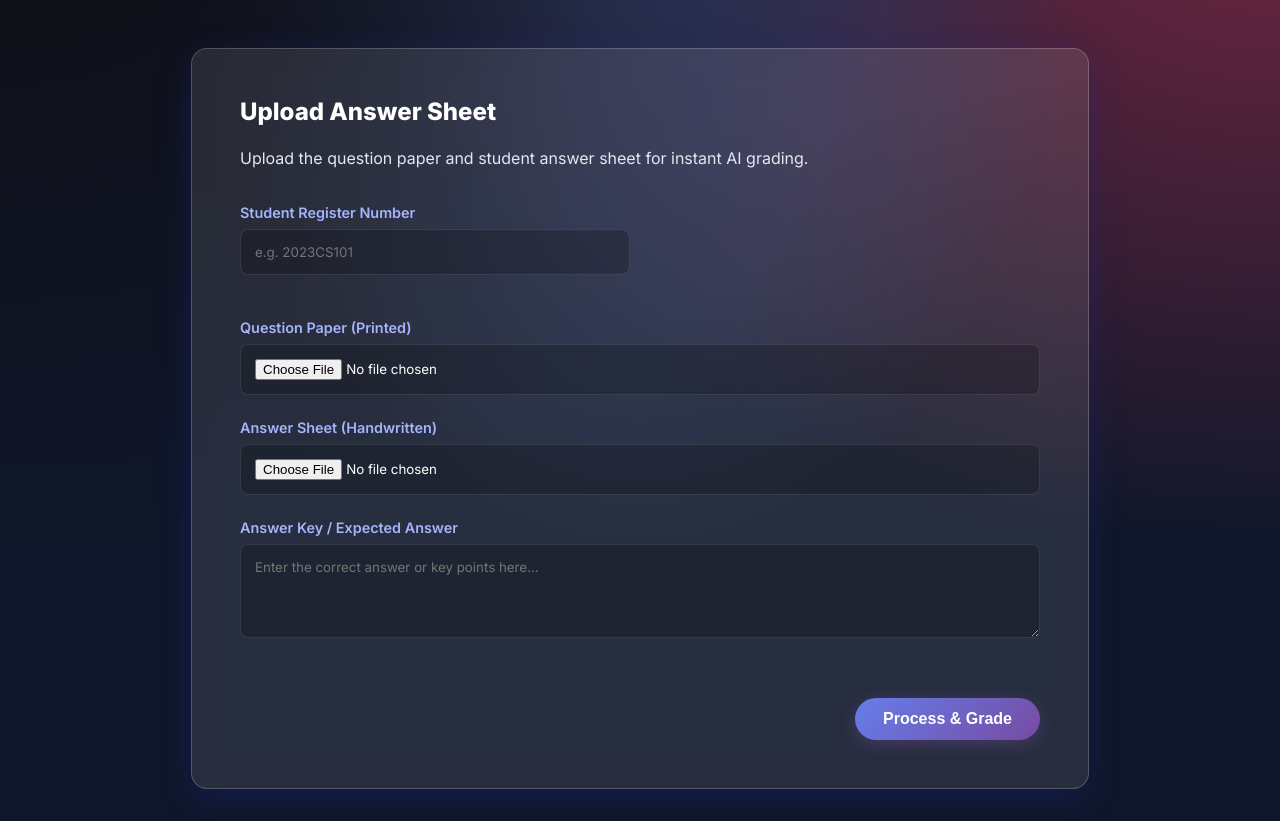
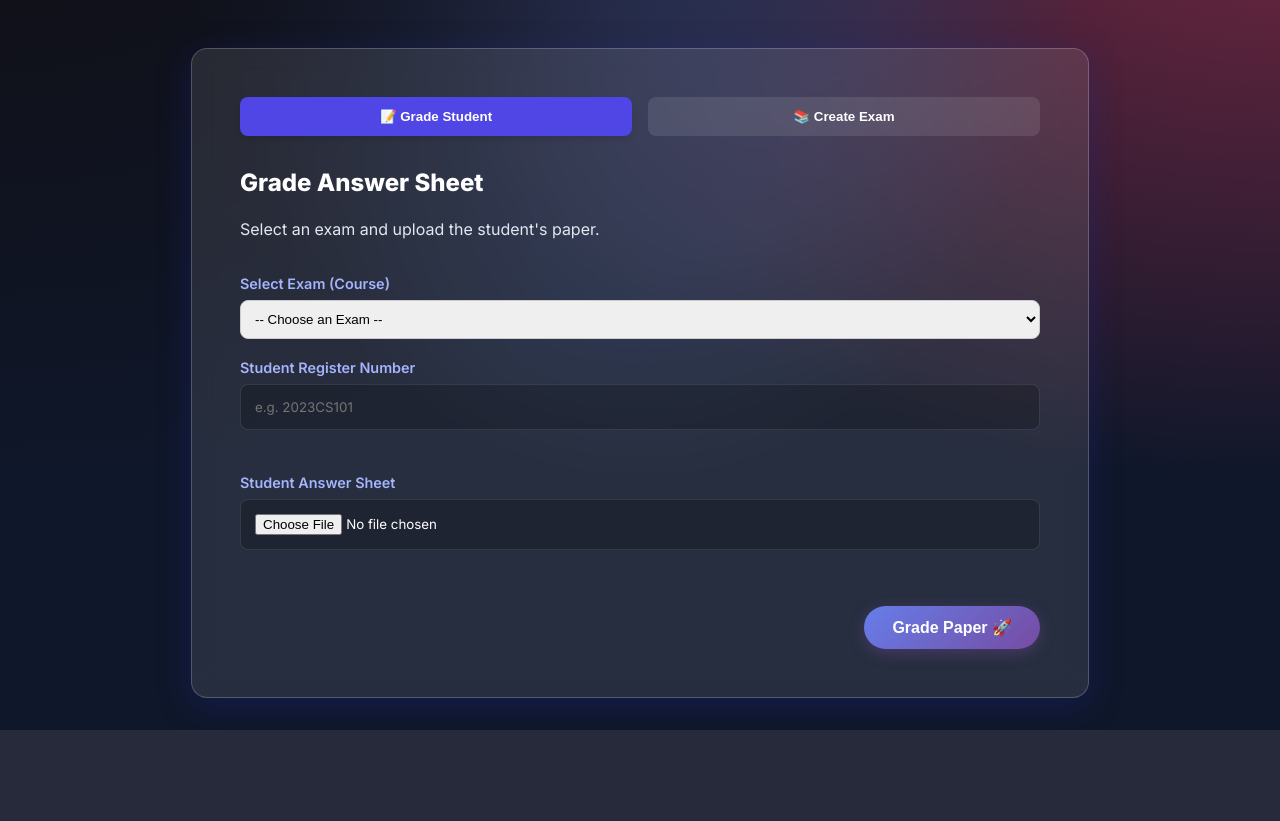
Before and after one commit to Hayagreevar07/ai_grader, a Flask app: page /upload in a window 1280 px wide. Shown: the part 120-941 px from the top of the page. After the commit the page ends 850 px from the top, so only its background shows below. Run offline with Flask 3, Linux system fonts and the light colour scheme.

Commit message:
Feat: Add Exam Mode and Fix Grades Search

```diff
--- a/app.py
+++ b/app.py
@@ -103,81 +103,99 @@
 
     return render_template('student_search.html')
 
+@app.route('/create_exam', methods=['POST'])
+@login_required
+def create_exam():
+    course_name = request.form.get('course_name')
+    answer_key = request.form.get('answer_key')
+
+    if not course_name or not answer_key:
+        flash("Course Name and Answer Key are required.", "error")
+        return redirect(url_for('staff_dashboard'))
+
+    exam_id = firebase_mgr.save_exam(course_name, answer_key)
+    if exam_id:
+        flash(f"Exam '{course_name}' created successfully!", "success")
+    else:
+        flash("Failed to create exam. Check connection.", "error")
+
+    return redirect(url_for('staff_dashboard'))
+
 @app.route('/upload', methods=['GET', 'POST'])
 # @login_required  <-- DISABLED AUTHENTICATION
 def staff_dashboard():
     print(f"DEBUG: Endpoint /upload accessed. Method: {request.method}")
+
+    # Pre-fetch exams for the dropdown
+    exams = firebase_mgr.get_all_exams()
+
     if request.method == 'POST':
         print("DEBUG: POST request received at /upload")
         print(f"DEBUG: Files: {request.files.keys()}")
         print(f"DEBUG: Form: {request.form}")
 
-        if 'question_paper' not in request.files or 'answer_sheet' not in request.files:
-            print("DEBUG: Missing file part in request")
-            flash('No file part', "error")
-            return redirect(request.url)
+        # --- PATH 1: EXAM-BASED GRADING ---
+        exam_id = request.form.get('exam_id')
+        reg_no = request.form.get('register_number')
 
-        qp_file = request.files['question_paper']
-        ans_file = request.files['answer_sheet']
-        reg_no = request.form.get('register_number') # Required
-        expected_ans_text = request.form.get('expected_answer')
+        if exam_id and reg_no:
+            print(f"DEBUG: Grading for Exam ID: {exam_id}")
+            # 1. Fetch Key from DB
+            expected_ans_text = firebase_mgr.get_exam_key(exam_id)
+            if not expected_ans_text:
+                flash("Error loading Exam Key. Is the DB connected?", "error")
+                return render_template('staff_dashboard.html', exams=exams)
 
-        print(f"DEBUG: QP Filename: {qp_file.filename}")
-        print(f"DEBUG: Ans Filename: {ans_file.filename}")
-        print(f"DEBUG: Reg No: {reg_no}")
-
-        if qp_file.filename == '' or ans_file.filename == '':
-            print("DEBUG: Empty filename selected")
-            flash('No selected file', "error")
-            return redirect(request.url)
-
-        if not reg_no:
-            print("DEBUG: Register number missing")
-            flash('Register Number is required!', "error")
-            return redirect(request.url)
-
-        if qp_file and allowed_file(qp_file.filename) and ans_file and allowed_file(ans_file.filename):
-            print("DEBUG: Files are allowed. Saving...")
-            qp_filename = secure_filename(qp_file.filename)
-            ans_filename = secure_filename(ans_file.filename)
-
-            qp_path = os.path.join(app.config['UPLOAD_FOLDER'], qp_filename)
-            ans_path = os.path.join(app.config['UPLOAD_FOLDER'], ans_filename)
-
-            print(f"DEBUG: Saving to {qp_path} and {ans_path}")
-            qp_file.save(qp_path)
-            ans_file.save(ans_path)
-
-            # --- PROCESS ---
-            try:
-                # 1. OCR (Assuming we just need the answer for now, but in real app we'd process QP too)
-                print("Processing Images...")
-                # processed_qp = ocr_engine.process_image(qp_path, "printed")
-                processed_ans = ocr_engine.process_image(ans_path, "handwritten")
-
-                # 2. Grade
-                result = grader_engine.grade_answer(processed_ans, expected_ans_text)
-
-                # 3. Save to Cloud
-                doc_id = firebase_mgr.save_result(
-                    student_answer=result['student_answer'],
-                    key_answer=result['key_answer'],
-                    score=result['similarity_score'],
-                    is_correct=result['is_correct'],
-                    register_number=reg_no
-                )
-
-                flash("Paper Graded Successfully!", "success")
-                return render_template('result.html',
-                                       result=result,
-                                       doc_id=doc_id,
-                                       reg_no=reg_no,
-                                       is_staff=True) # Staff view might have more options
-            except Exception as e:
-                flash(f"An error occurred during processing: {e}", "error")
+            # 2. Handle File
+            if 'answer_sheet' not in request.files:
+                flash('No answer sheet uploaded', "error")
                 return redirect(request.url)
 
-    return render_template('staff_dashboard.html')
+            ans_file = request.files['answer_sheet']
+            if ans_file.filename == '':
+                flash('No selected file', "error")
+                return redirect(request.url)
+
+            if ans_file and allowed_file(ans_file.filename):
+                ans_filename = secure_filename(ans_file.filename)
+                ans_path = os.path.join(app.config['UPLOAD_FOLDER'], ans_filename)
+                ans_file.save(ans_path)
+
+                try:
+                    # OCR
+                    print("Processing Answer Sheet...")
+                    processed_ans = ocr_engine.process_image(ans_path, "handwritten")
+
+                    # Grade
+                    result = grader_engine.grade_answer(processed_ans, expected_ans_text)
+
+                    # Save
+                    doc_id = firebase_mgr.save_result(
+                        student_answer=result['student_answer'],
+                        key_answer=result['key_answer'],
+                        score=result['similarity_score'],
+                        is_correct=result['is_correct'],
+                        register_number=reg_no,
+                        image_path=ans_filename # Store filename for ref
+                    )
+
+                    flash("Paper Graded Successfully!", "success")
+                    return render_template('result.html',
+                                           result=result,
+                                           doc_id=doc_id,
+                                           reg_no=reg_no,
+                                           is_staff=True)
+                except Exception as e:
+                    print(f"Processing Error: {e}")
+                    flash(f"Error: {e}", "error")
+                    return redirect(request.url)
+
+        # --- PATH 2: LEGACY/MANUAL UPLOAD (Fallback) ---
+        # (This block is preserved if user tries old form submission, but UI is updated now)
+        flash("Please select an Exam and upload the Answer Sheet.", "warning")
+        return redirect(request.url)
+
+    return render_template('staff_dashboard.html', exams=exams)
 
 if __name__ == '__main__':
     port = int(os.environ.get('PORT', 7860))
--- a/templates/staff_dashboard.html
+++ b/templates/staff_dashboard.html
@@ -31,11 +31,34 @@
         </nav>
 
         <div class="glass-card" style="max-width: 800px; margin: 0 auto;">
-            <h2 style="margin-top: 0;">Upload Answer Sheet</h2>
-            <p>Upload the question paper and student answer sheet for instant AI grading.</p>
 
-            <form method="POST" enctype="multipart/form-data">
-                <div style="display: grid; grid-template-columns: 1fr 1fr; gap: 20px;">
+            <!-- TABS NAVIGATION -->
+            <div class="tabs" style="display: flex; gap: 1rem; margin-bottom: 2rem;">
+                <button class="tab-btn active" onclick="openTab(event, 'grade-tab')" style="flex:1;">📝 Grade
+                    Student</button>
+                <button class="tab-btn" onclick="openTab(event, 'exam-tab')" style="flex:1;">📚 Create Exam</button>
+            </div>
+
+            <!-- TAB 1: GRADE STUDENT -->
+            <div id="grade-tab" class="tab-content active">
+                <h2 style="margin-top: 0;">Grade Answer Sheet</h2>
+                <p>Select an exam and upload the student's paper.</p>
+
+                <form action="{{ url_for('staff_dashboard') }}" method="POST" enctype="multipart/form-data">
+
+                    <div style="margin-bottom: 20px;">
+                        <label>Select Exam (Course)</label>
+                        <select name="exam_id" class="form-control" required
+                            style="width: 100%; padding: 10px; border-radius: 8px; border: 1px solid #ccc;">
+                            <option value="" disabled selected>-- Choose an Exam --</option>
+                            {% for exam in exams %}
+                            <option value="{{ exam.id }}">{{ exam.course_name }} ({{
+                                exam.created_at.strftime('%Y-%m-%d') }})</option>
+                            {% endfor %}
+                        </select>
+                    </div>
+
+                    <div style="display: grid; grid-template-columns: 1fr; gap: 20px;">
                         <div>
                             <label for="register_number">Student Register Number</label>
                             <input type="text" name="register_number" required placeholder="e.g. 2023CS101">
@@ -43,27 +66,84 @@
                     </div>
 
                     <div style="margin-top: 20px;">
-                    <label for="question_paper">Question Paper (Printed)</label>
-                    <input type="file" name="question_paper" required accept=".png, .jpg, .jpeg">
-                </div>
-
-                <div>
-                    <label for="answer_sheet">Answer Sheet (Handwritten)</label>
+                        <label for="answer_sheet">Student Answer Sheet</label>
                         <input type="file" name="answer_sheet" required accept=".png, .jpg, .jpeg">
                     </div>
 
+                    <!-- Hidden QP input for backward compatibility or optional upload if needed -->
+                    <!-- For now, we rely on the exam key -->
+
+                    <div style="margin-top: 2rem; text-align: right;">
+                        <button type="submit" class="btn btn-primary">Grade Paper 🚀</button>
+                    </div>
+                </form>
+            </div>
+
+            <!-- TAB 2: CREATE EXAM -->
+            <div id="exam-tab" class="tab-content" style="display: none;">
+                <h2 style="margin-top: 0;">Create New Exam</h2>
+                <p>Set up a course and answer key once, use it for many students.</p>
+
+                <form action="{{ url_for('create_exam') }}" method="POST">
                     <div>
-                    <label for="expected_answer">Answer Key / Expected Answer</label>
-                    <textarea name="expected_answer" rows="4"
-                        placeholder="Enter the correct answer or key points here..." required></textarea>
+                        <label>Course / Exam Name</label>
+                        <input type="text" name="course_name" required placeholder="e.g. Physics Midterm 2025">
+                    </div>
+
+                    <div style="margin-top: 20px;">
+                        <label>Expected Answer Key</label>
+                        <textarea name="answer_key" rows="6" placeholder="Enter the correct answer text here..."
+                            required></textarea>
+                        <small style="color: #cbd5e1;">This key will be used to grade all students for this
+                            exam.</small>
                     </div>
 
                     <div style="margin-top: 2rem; text-align: right;">
-                    <button type="submit" class="btn btn-primary">Process & Grade</button>
+                        <button type="submit" class="btn btn-secondary">Save Exam Configuration 💾</button>
                     </div>
                 </form>
             </div>
+
         </div>
+    </div>
+
+    <style>
+        .tab-btn {
+            background: rgba(255, 255, 255, 0.1);
+            border: none;
+            padding: 12px;
+            color: white;
+            cursor: pointer;
+            border-radius: 8px;
+            font-weight: 600;
+            transition: all 0.3s ease;
+        }
+
+        .tab-btn.active {
+            background: var(--primary-color, #4f46e5);
+            box-shadow: 0 4px 6px -1px rgba(0, 0, 0, 0.1);
+        }
+
+        .tab-btn:hover {
+            background: rgba(255, 255, 255, 0.2);
+        }
+    </style>
+
+    <script>
+        function openTab(evt, tabName) {
+            var i, tabcontent, tablinks;
+            tabcontent = document.getElementsByClassName("tab-content");
+            for (i = 0; i < tabcontent.length; i++) {
+                tabcontent[i].style.display = "none";
+            }
+            tablinks = document.getElementsByClassName("tab-btn");
+            for (i = 0; i < tablinks.length; i++) {
+                tablinks[i].classList.remove("active");
+            }
+            document.getElementById(tabName).style.display = "block";
+            evt.currentTarget.classList.add("active");
+        }
+    </script>
 </body>
 
 </html>
```
Also changed, not shown: firebase_manager.py (+59 -4 lines). Lines whose indentation alone changed are shown as unchanged.
